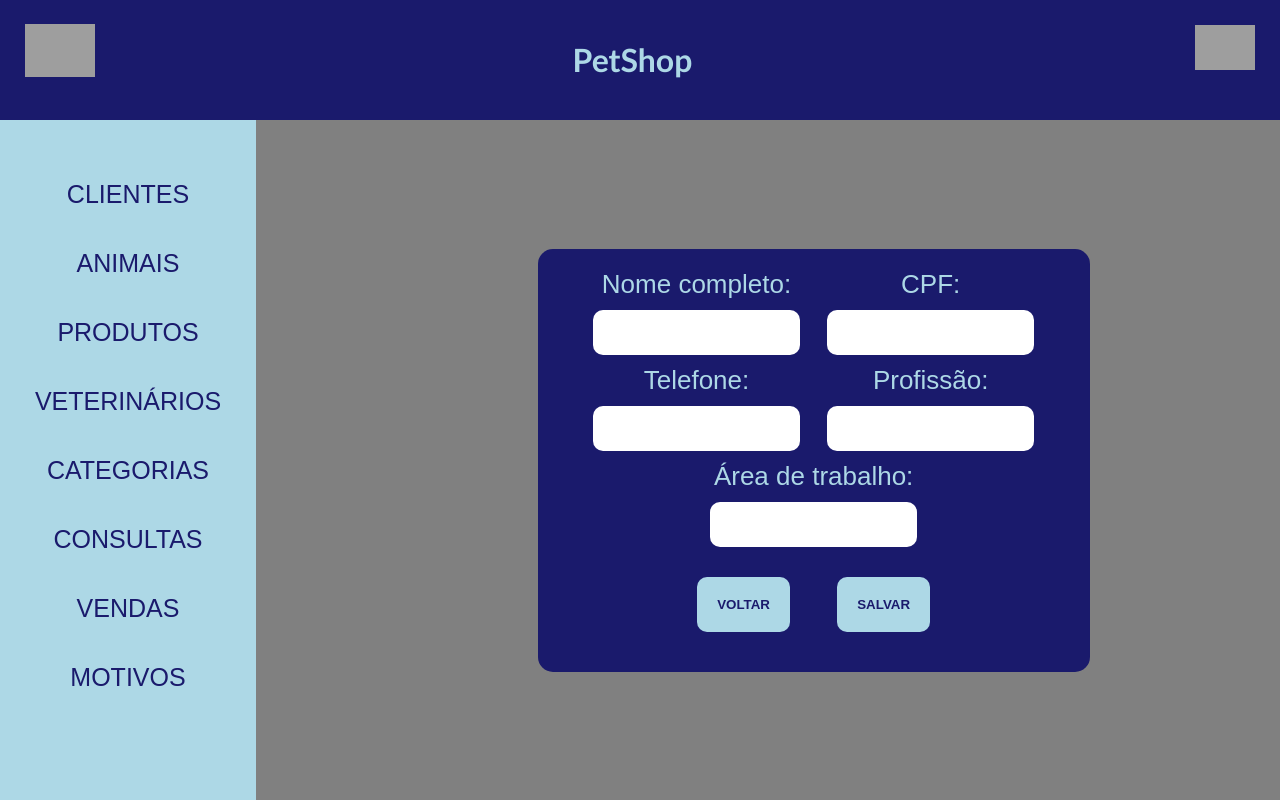
After one commit to DenerMilGrau/AplicacaoWebDBVet, a Flask app: page /clientes/cadastro in a window 1280 px wide. The commit adds this page. Run offline with Flask 3, Linux system fonts and the light colour scheme; grey boxes are pictures that could not be loaded.

```diff
--- a/app.py
+++ b/app.py
@@ -41,7 +41,7 @@ def animais_func():
     return render_template('animal.html', var_animal=lista_animais)
 
 
-@app.route('/consulta')
+@app.route('/consultas')
 def consultas_func():
     lista_consultas_sql = (select(Consulta, Veterinario, Motivo, Animal, Cliente).join(Veterinario, Consulta.id_vet1 == Veterinario.id_vet).join(
         Animal, Consulta.id_animal1 == Animal.id_animal).join(Cliente, Animal.id_cliente1 == Cliente.id_cliente).join(
@@ -52,7 +52,7 @@ def consultas_func():
     return render_template('consulta.html', var_consulta=lista_consultas)
 
 
-@app.route('/produto')
+@app.route('/produtos')
 def produtos_func():
     lista_produtos = select(Produto).select_from(Produto)
     lista_produtos = db_session.execute(lista_produtos).scalars()
@@ -62,7 +62,7 @@ def produtos_func():
     return render_template('produto.html', var_produto=resultado)
 
 
-@app.route('/veterinario')
+@app.route('/veterinarios')
 def veterinarios_func():
     lista_veterinarios = select(Veterinario).select_from(Veterinario)
     lista_veterinarios = db_session.execute(lista_veterinarios).scalars()
@@ -72,7 +72,7 @@ def veterinarios_func():
     return render_template('veterinario.html', var_veterinario=resultado)
 
 
-@app.route('/categoria')
+@app.route('/categorias')
 def categorias_func():
     lista_categorias = select(Categoria).select_from(Categoria)
     lista_categorias = db_session.execute(lista_categorias).scalars()
@@ -82,7 +82,7 @@ def categorias_func():
     return render_template('categoria.html', var_categoria=resultado)
 
 
-@app.route('/venda')
+@app.route('/vendas')
 def vendas_func():
     lista_vendas_sql = (select(Venda, Cliente, Produto, Categoria).join(Cliente, Venda.id_cliente3 == Cliente.id_cliente).join(
         Produto, Venda.id_produto1 == Produto.id_produto).join
@@ -93,7 +93,7 @@ def vendas_func():
     return render_template('venda.html', var_venda=lista_vendas)
 
 
-@app.route('/motivo')
+@app.route('/motivos')
 def motivos_func():
     lista_motivos = select(Motivo)
     lista_motivos = db_session.execute(lista_motivos).scalars()
@@ -104,5 +104,65 @@ def motivos_func():
     return render_template('motivo.html', var_motivo=resultado)
 
 
+@app.route('/clientes/cadastro', methods=['GET', 'POST'])
+def cadastro_clientes_func():
+    if request.method == "POST":
+        nome = request.form['form-nome-cliente']
+        profissao = request.form['form-profissao-cliente']
+        area = request.form['form-area-cliente']
+        cpf = request.form['form-cpf']
+        telefone = request.form['form-telefone-cliente']
+        # preciso verificar se o cpf é unico para evitar um erro de integridade
+        if not nome or not telefone or not cpf or not profissao or not area:
+            flash('Todos os campos devem estar preenchidos!', 'error')
+        else:
+            if len(cpf) != 11:
+                flash('O CPF deve ter 11 digitos!', 'error')
+            else:
+                if len(telefone) != 11:
+                    flash('Um telefone deve ter 11 digitos', 'error')
+                else:
+
+                    cpf_ = str(cpf)
+                    cpf_f = '{0}.{1}.{2}-{3}'.format(cpf_[:3], cpf_[3:6], cpf_[6:9], cpf_[9:])
+                    telefone_ = str(telefone)
+                    cpf_cliente = select(Cliente).where(Cliente.cpf == cpf_)
+                    cpf_cliente = db_session.execute(cpf_cliente).scalar()
+                    if not cpf_cliente:
+                        form_add = Cliente(nome_cliente=nome, telefone_cliente=telefone_, cpf=cpf_f,
+                                           profissao_cliente=profissao, area_cliente=area)
+                        form_add.save()
+                        db_session.close()
+                        flash('Cliente cadastrado com sucesso!', 'success')
+                    else:
+                        flash('CPF ja existe!', 'error')
+
+    return render_template('/form/cadastro-cliente.html')
+
+
+@app.route('/animais/cadastro', methods=['GET', 'POST'])
+def cadastro_animais_func():
+    if request.method == "POST":
+        nome = request.form['form-nome-animal']
+        raca = request.form['form-raca']
+        ano_nasc = request.form['form-ano-nasc']
+        if not nome or not raca or not ano_nasc:
+            flash('Todos os campos precisam ser preenchidos', 'error')
+        else:
+            try:
+                ano_nasc_int = int(ano_nasc)
+                if ano_nasc_int < 2000 or ano_nasc_int > 2024:
+                    flash('Informe os valores corretos!', 'error')
+                else:
+                    form_add = Animal(nome_animal=nome, raca_animal=raca, ano_nasc_animal=ano_nasc_int)
+                    form_add.save()
+                    db_session.close()
+                    flash('Cliente cadastrado com sucesso!', 'success')
+
+            except ValueError:
+                flash('Informe os valores corretos!', 'error')
+    return render_template('/form/cadastro-animal.html')
+
+
 if __name__ == '__main__':
     app.run(debug=True)
--- a/models.py
+++ b/models.py
@@ -14,8 +14,8 @@ class Cliente(Base):
     __tablename__ = 'tab_cliente'
     id_cliente = Column(Integer, primary_key=True)
     nome_cliente = Column(String(40), nullable=False, index=True)
-    cpf = Column(Integer, nullable=False, index=True, unique=True)
-    telefone_cliente = Column(String(20), nullable=False, index=True)
+    cpf = Column(String(13), nullable=False, index=True, unique=True)
+    telefone_cliente = Column(String(13), nullable=False, index=True)
     profissao_cliente = Column(String(40), nullable=False, index=True)
     area_cliente = Column(String(40), nullable=False, index=True)
 #   representacao da clasee
--- a/static/style.css
+++ b/static/style.css
@@ -12,6 +12,11 @@ header{
     text-align: center;
     font-family: "Gill Sans MT", sans-serif;
     color: lightblue;
+    width: 100vw;
+
+    position: fixed;
+    top: 0;
+
 }
 #logo{
     /*margin-top: 10px;*/
@@ -19,6 +24,8 @@ header{
     width: 70px;
     margin-left: 25px;
     margin-top: 3vh;
+    transition: transform .2s;
+
 }
 #logo:hover{
     /*border: 2px solid lightblue;*/
@@ -26,17 +33,22 @@ header{
     opacity: 50%;
     /*margin-top: 15px;*/
     /*margin-left: 15px;*/
+    transform: scale(1.2);
 }
 header h1{
     display: inline-block;
 }
 nav{
+
     height: 85vh;
     width: 20vw;
     background-color: lightblue;
     display: inline-block;
     text-align: center;
     float: left;
+    position: fixed;
+    top: 15vh;
+
 }
 nav a{
     display: block;
@@ -45,6 +57,7 @@ nav a{
     color: #1a1a6c;
     font-family: "Berlin Sans FB", sans-serif;
     font-size: 25px;
+
 }
 nav a:hover{
     background-color: #84a3af;
@@ -55,7 +68,7 @@ nav a:active{
     color: #1a1a6c;
 }
 #link-nav{
-    margin-top: 100px;
+    margin-top: 5vh;
 }
 main{
     background-color: gray;
@@ -63,16 +76,21 @@ main{
     height: 85vh;
     float: right;
     text-align: center;
+    margin-top: 15vh;
+    align-content: center;
 
 }
+
 
 .card{
     background-color: #b3b3b3;
     display: inline-block;
     padding: 20px;
     border-radius: 10px;
-    font-size: 24px;
+    font-size: 20px;
     margin: 25px;
+    text-align: left;
+    width: 250px;
 }
 .card:hover{
     background-color: white;
@@ -84,11 +102,13 @@ main{
     width: 60px;
     float: right;
     margin: 25px;
+    transition: transform .2s;
 }
 #home:hover{
     /*width: 75px;*/
     /*margin: 15px;*/
     opacity: 50%;
+    transform: scale(1.5);
 }
 button{
     padding: 20px;
@@ -110,14 +130,18 @@ button a{
     font-family: "Berlin Sans FB", sans-serif;
     color: #1a1a6c;
 }
-.cadastro-pessoa{
+.cadastro-div{
     background-color: #1a1a6c;
-    padding: 30px;
+    padding: 20px;
     border-radius: 15px;
-    width: 20vw;
+    width: 40vw;
     font-size: 26px;
     font-family: Bahnschrift, sans-serif;
+    margin-left: 20vw;
 
+}
+.display-inline-block{
+    display: inline-block;
 }
 .display-block{
     display: block;
@@ -127,7 +151,7 @@ label{
 }
 .container{
     width: 78vw;
-    height: 85vh;
+    height: 80vh;
     float: right;
     display: flex;
     flex-direction: row;
@@ -139,7 +163,37 @@ input{
     border-radius: 10px;
     border: 0;
     margin: 10px;
-    &:focus{
-        border: 5px solid red;
-    }
+    /*&:focus{*/
+    /*    border: 5px solid red;*/
+    /*}*/
 }
+.card b{
+    font-family: "Gill Sans MT", sans-serif;
+}
+
+input[type=number]::-webkit-inner-spin-button {
+    -webkit-appearance: none;
+
+}
+/*input[type=number] {*/
+/*   -moz-appearance: textfield;*/
+/*   appearance: textfield;*/
+
+/*}*/
+.flash{
+    background-color: red;
+    border-radius: 20px;
+    opacity: 50%;
+    font-family: "Arial Black", sans-serif;
+    font-size: 26px;
+    display: inline-block;
+    padding: 5px;
+}
+#botao{
+    margin-left: 35vw;
+    display: block;
+}
+.titulo{
+    font-family: "Berlin Sans FB", sans-serif;
+    font-size: 36px;
+}
--- a/templates/cliente.html
+++ b/templates/cliente.html
@@ -1,6 +1,9 @@
 {%extends 'index.html'%}
 
 {%block conteudo%}
+    <h1 class="titulo">Clientes</h1>
+
+    <button id="botao"><a  href="{{url_for('cadastro_clientes_func')}}"> CADASTRAR </a></button>
     {% for item in var_cliente%}
         <div class="card">
             <p><b>NOME:</b>{{item.nome_cliente}}</p>
--- /dev/null
+++ b/templates/form/cadastro-cliente.html
@@ -0,0 +1,38 @@
+{%extends 'index.html'%}
+
+{%block conteudo%}
+
+<!--<div class="container">-->
+    <div class="cadastro-div">
+        <form action="{{url_for('cadastro_clientes_func')}}" method="POST">
+            <span class="display-inline-block">
+                <label for="nome">Nome completo:</label><br>
+                <input id="nome" type="text" name="form-nome-cliente">
+            </span>
+            <span class="display-inline-block">
+                <label for="cpf">CPF:</label><br>
+                <input id="cpf" type="number" name="form-cpf">
+            </span>
+            <span class="display-inline-block">
+                <label for="telefone">Telefone:</label><br>
+                <input id="telefone" type="number" name="form-telefone-cliente">
+            </span>
+            <span class="display-inline-block">
+                <label for="profissao">Profissão:</label><br>
+                <input id="profissao" type="text" name="form-profissao-cliente">
+            </span>
+            <span class="display-inline-block">
+                <label for="area">Área de trabalho:</label><br>
+                <input id="area" type="text" name="form-area-cliente">
+            </span>
+            <span class="display-block">
+                <button><a href="{{url_for('clientes_func')}}">VOLTAR</a></button>
+                <button>SALVAR</button>
+            </span>
+        </form>
+    </div>
+<!--</div>-->
+
+
+
+{%endblock conteudo%}
--- a/templates/index.html
+++ b/templates/index.html
@@ -10,7 +10,7 @@
     <header>
         <a href=""><img id="logo" src="https://cdn-icons-png.flaticon.com/512/12/12638.png" alt="Logo" ></a>
         <h1>PetShop</h1>
-        <a href=""><img id="home" src="https://static.thenounproject.com/png/2137554-200.png" alt="Logo"></a>
+        <a href="{{url_for('home')}}"><img id="home" src="https://static.thenounproject.com/png/2137554-200.png" alt="Logo"></a>
     </header>
     <nav>
         <a id="link-nav" href="{{url_for('clientes_func')}}">CLIENTES</a>
@@ -23,9 +23,14 @@
         <a href="{{url_for('motivos_func')}}">MOTIVOS</a>
     </nav>
     <main>
-        {% for mensagem in get_flashed_messages() %}
-            {{mensagem}}
-        {%endfor%}
+
+
+        {%- for msg in get_flashed_messages() %}
+            <div class="flash">
+                {{msg}}
+            </div>
+        {%-endfor%}
+
 
         {% block conteudo %}
         {% endblock conteudo %}
--- a/templates/motivo.html
+++ b/templates/motivo.html
@@ -7,6 +7,7 @@
             <p><b>NOME:</b>{{item.motivo}}</p>
             <p><b>CATEGORIA:</b>{{item.categoria_motivo}}</p>
             <p><b>VALOR:</b>{{item.valor_motivo}}</p>
+            <a href="">mais</a>
         </div>
     {% endfor %}
 {%endblock conteudo%}
--- /dev/null
+++ b/teste.py
@@ -0,0 +1,4 @@
+cpf = '12345678901'
+
+cpf_f = '{0}.{1}.{2}-{3}'.format(cpf[:3], cpf[3:6], cpf[6:9], cpf[9:])
+float(cpf_f)
```
Also changed, not shown: objetivos.txt (+10 -3 lines), templates/form/cadastro-animal.html (added, +32 -0 lines), base_vet_analise_3.sqlite3.
